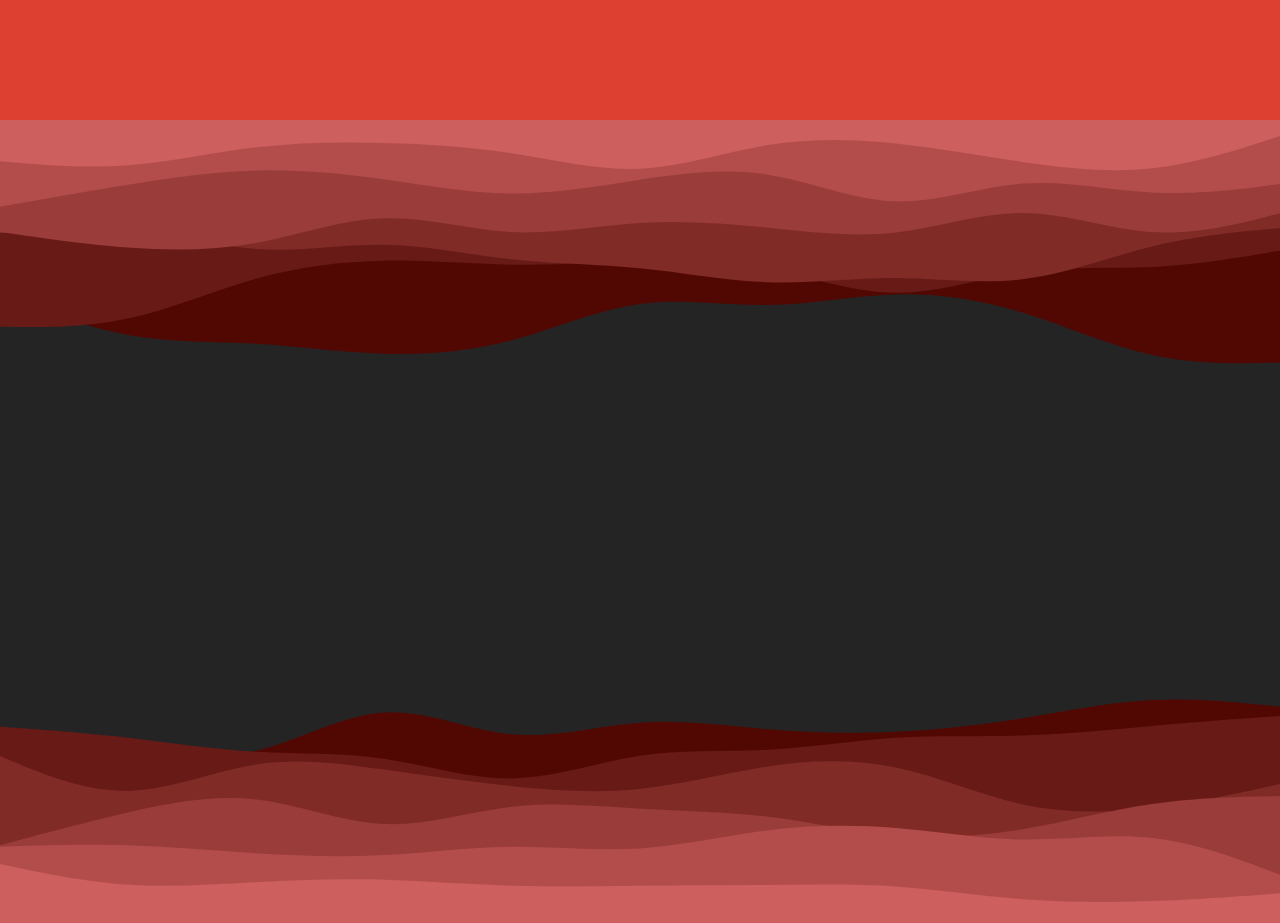
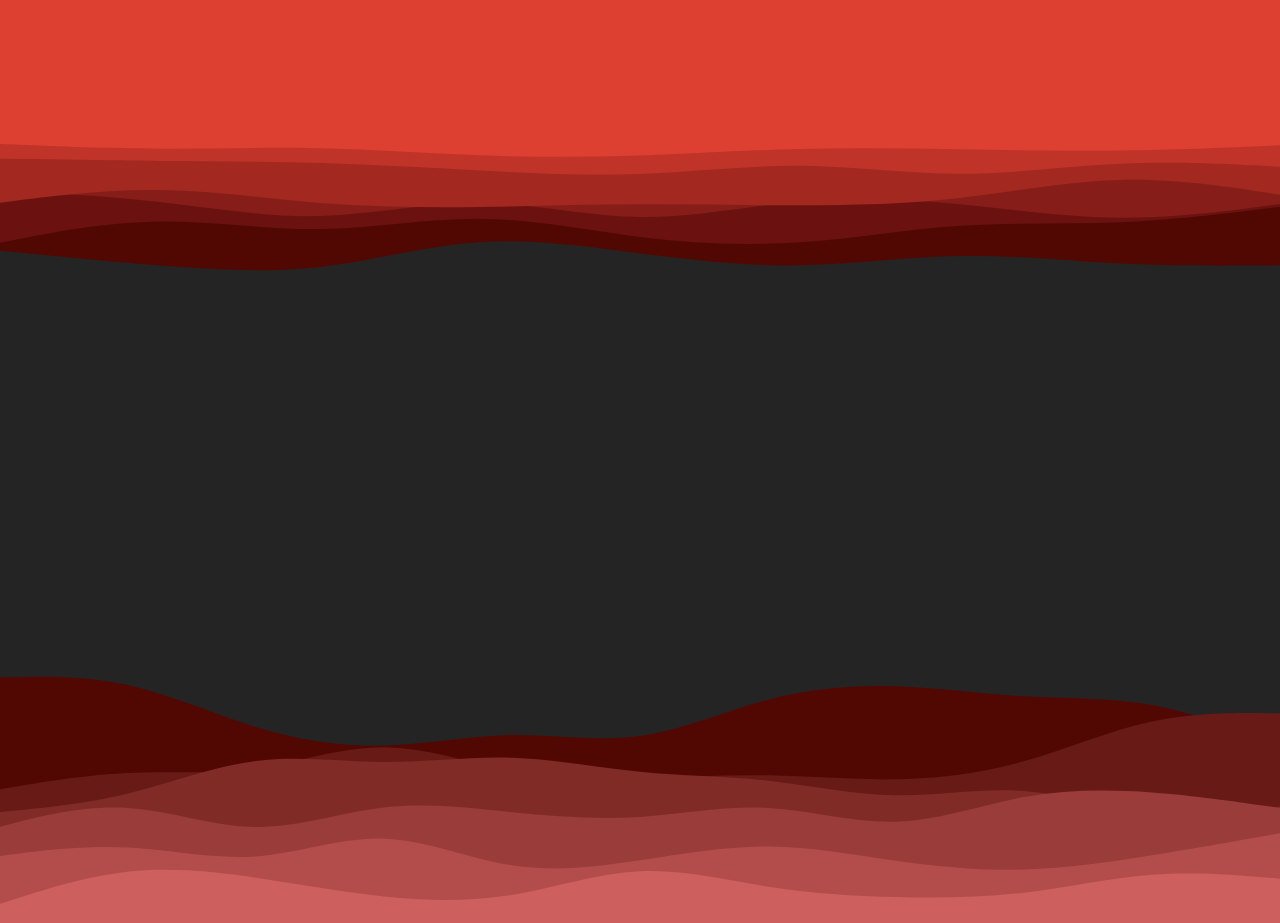
Before and after one commit to Donut792/Curvy-Resume, a plain HTML site: page Index.html in a window 1280 px wide. Shown: the part 2280-3203 px from the top of the page. Drawn offline with Linux system fonts and the light colour scheme; a script that the page names is missing.

Commit message:
layer color updates

```diff
--- a/Index.html
+++ b/Index.html
@@ -127,6 +127,18 @@
             background-image: url('./layer2.svg')
         }
 
+        .layer3 {
+            background-image: url('./layer3.svg');
+        }
+
+        .layer4 {
+            background-image: url('./layer4.svg')
+        }
+
+        .layer5 {
+            background-image: url('./layer5.svg')
+        }
+
         .flip {
             transform: rotate(180deg);
         }
@@ -168,6 +180,9 @@
             pariatur laboriosam deserunt ad at tenetur nesciunt deleniti dolores. In distinctio ex eum explicabo esse.
         </p>
     </section>
+
+    <!-- <div class="spacer layer3"></div> -->
+
     <section class="red">
         <h1>Let me tell you something about me</h1>
         <p>Sit, totam exercitationem? Possimus fuga accusamus repudiandae pariatur ipsa, illum iusto consequatur ipsam
@@ -176,9 +191,11 @@
 
     </section>
 
-    <div class="spacer layer1"></div>
+    <!-- <div class="spacer layer4 flip"></div> -->
 
-    <div class="spacer layer2 flip"></div>
+    <div class="spacer layer5"></div>
+
+    <div class="spacer layer1 flip"></div>
     <section class="orange">
         <h1>Let me tell you something about me</h1>
         <p>
```
Also changed, not shown: layer3.svg (added), layer4.svg (added), layer5.svg (added).
